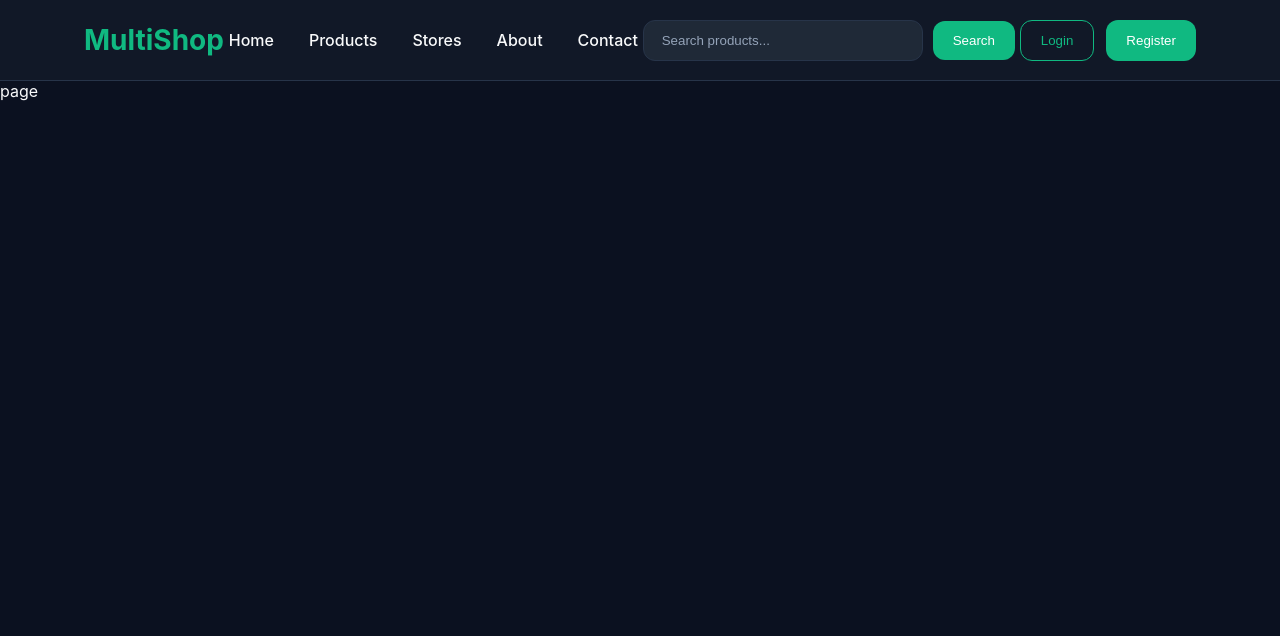
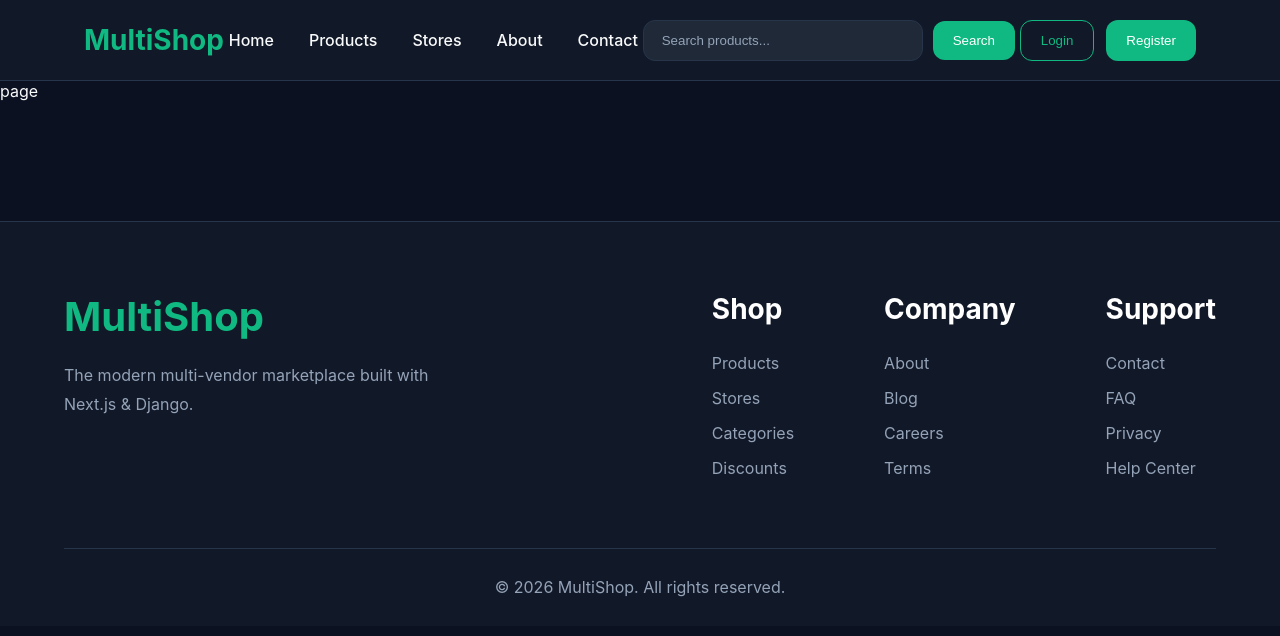
Before and after one commit to mahdi-nabikhan/MultiShop-frontend, a Next.js app: page /shop in a window 1280 px wide. Shown: the top 636 px of the page. Built offline with nearby package versions, Linux system fonts and the light colour scheme.

Commit message:
feat(frontend): add footer for shop section

```diff
--- a/app/shop/layout.tsx
+++ b/app/shop/layout.tsx
@@ -1,5 +1,5 @@
 import Navbar from "@/components/shop/Navbar/Navbar";
-
+import Footer from "@/components/shop/Footer/Footer";
 
 export default function MainLayout({
   children,
@@ -11,6 +11,7 @@ export default function MainLayout({
       <Navbar />
 
       <main>{children}</main>
+      <Footer/>
     </>
   );
 }
--- /dev/null
+++ b/components/shop/Footer/Footer.css
@@ -0,0 +1,99 @@
+footer{
+
+    margin-top:120px;
+
+    background:var(--surface);
+
+    border-top:1px solid var(--border);
+
+}
+
+.footer-top{
+
+    display:flex;
+
+    justify-content:space-between;
+
+    gap:100px;
+
+    padding:70px 0;
+
+}
+
+.footer-brand{
+
+    width:380px;
+
+}
+
+.footer-brand h2{
+
+    color:var(--primary);
+
+    margin-bottom:20px;
+
+}
+
+.footer-brand p{
+
+    color:var(--text-muted);
+
+    line-height:1.8;
+
+}
+
+.footer-links{
+
+    display:flex;
+
+    gap:90px;
+
+}
+
+.footer-links div{
+
+    display:flex;
+
+    flex-direction:column;
+
+    gap:15px;
+
+}
+
+.footer-links h3{
+
+    color:white;
+
+    margin-bottom:12px;
+
+}
+
+.footer-links a{
+
+    color:var(--text-muted);
+
+    transition:.3s;
+
+}
+
+.footer-links a:hover{
+
+    color:var(--primary);
+
+}
+
+.footer-bottom{
+
+    border-top:1px solid var(--border);
+
+    padding:25px 0;
+
+    text-align:center;
+
+}
+
+.footer-bottom p{
+
+    color:var(--text-muted);
+
+}
--- /dev/null
+++ b/components/shop/Footer/Footer.tsx
@@ -0,0 +1,81 @@
+import Link from "next/link";
+import "./Footer.css";
+
+export default function Footer() {
+  return (
+    <footer>
+
+      <div className="container">
+
+        <div className="footer-top">
+
+          <div className="footer-brand">
+
+            <h2>MultiShop</h2>
+
+            <p>
+              The modern multi-vendor marketplace built with
+              Next.js & Django.
+            </p>
+
+          </div>
+
+          <div className="footer-links">
+
+            <div>
+
+              <h3>Shop</h3>
+
+              <Link href="/">Products</Link>
+
+              <Link href="/">Stores</Link>
+
+              <Link href="/">Categories</Link>
+
+              <Link href="/">Discounts</Link>
+
+            </div>
+
+            <div>
+
+              <h3>Company</h3>
+
+              <Link href="/">About</Link>
+
+              <Link href="/">Blog</Link>
+
+              <Link href="/">Careers</Link>
+
+              <Link href="/">Terms</Link>
+
+            </div>
+
+            <div>
+
+              <h3>Support</h3>
+
+              <Link href="/">Contact</Link>
+
+              <Link href="/">FAQ</Link>
+
+              <Link href="/">Privacy</Link>
+
+              <Link href="/">Help Center</Link>
+
+            </div>
+
+          </div>
+
+        </div>
+
+        <div className="footer-bottom">
+
+          <p>© 2026 MultiShop. All rights reserved.</p>
+
+        </div>
+
+      </div>
+
+    </footer>
+  );
+}
```
